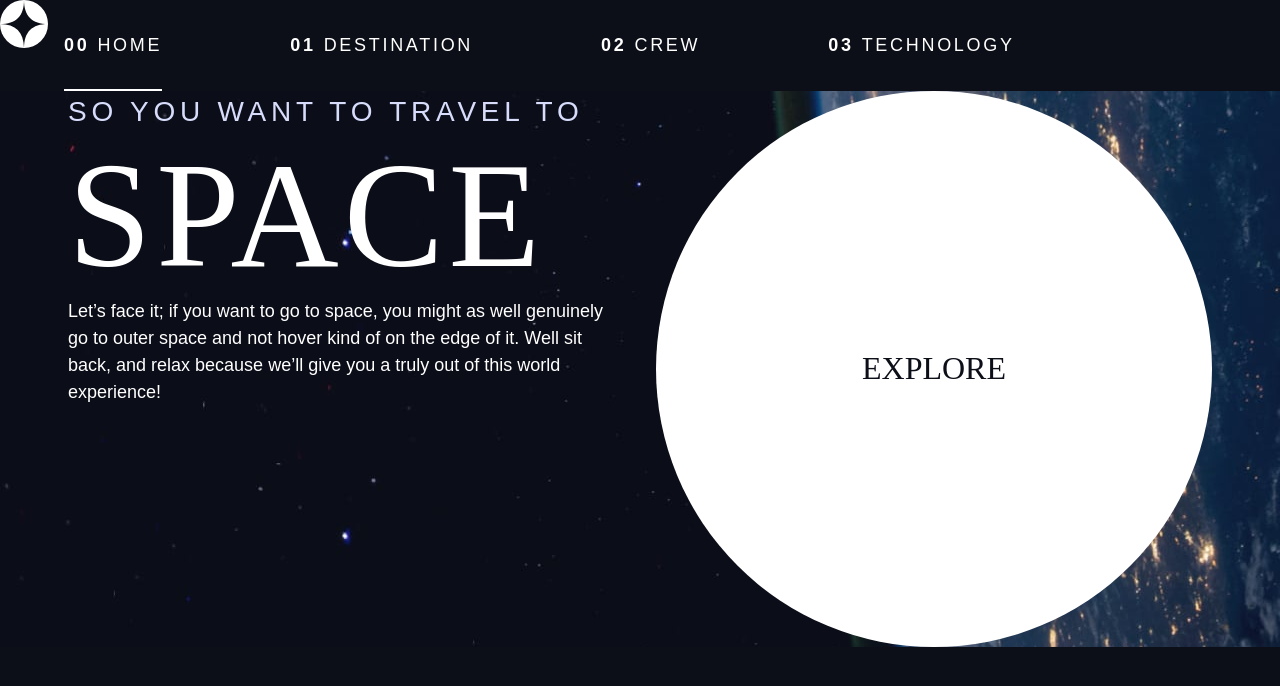
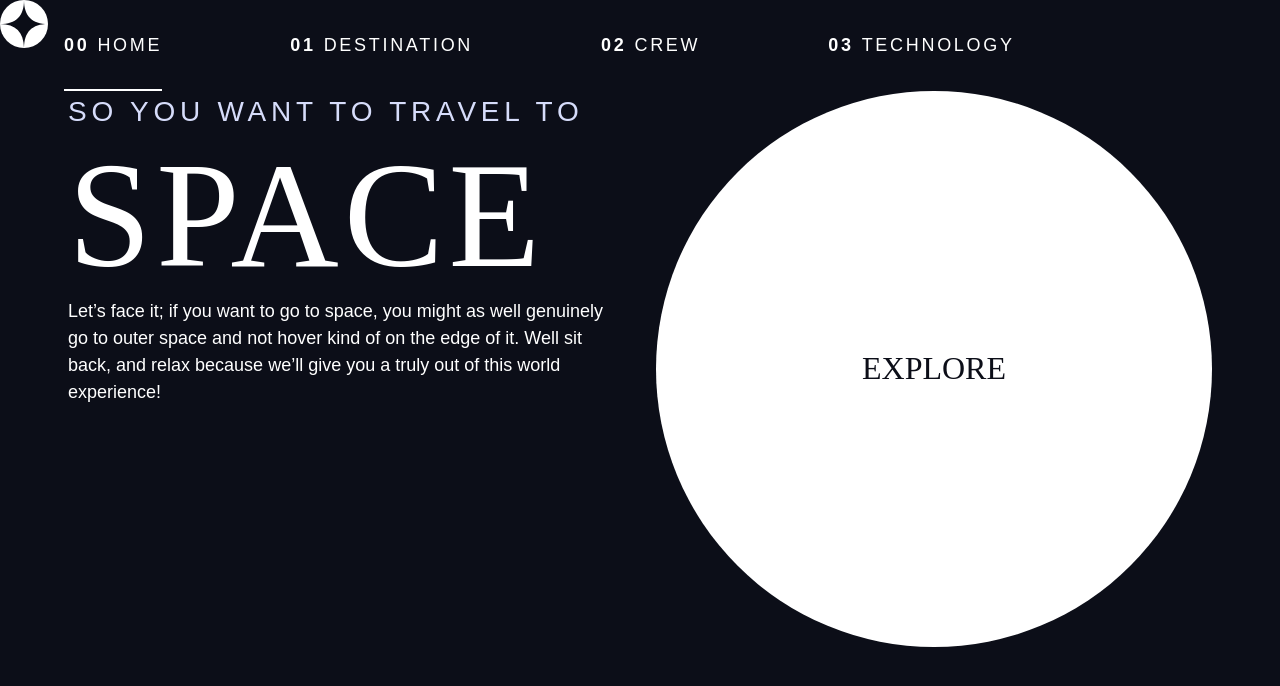
Before and after one commit to JulienLEUILLIER/spaceproject, a React (Create React App) app: page / in a window 1280 px wide. Shown: the top 686 px of the page. Built offline with nearby package versions, Linux system fonts and the light colour scheme.

Commit message:
Revert "I'm stupid but I'm working on it"
This reverts commit 19985de73f03acc90af191546477c38819685268.

```diff
--- a/src/components/Header/Header.tsx
+++ b/src/components/Header/Header.tsx
@@ -3,7 +3,7 @@ import Navigation from './Navigation'
 
 const Header = () => {
 
-  const headings: Readonly<string[]> = ['Home', 'Destination', 'Crew', 'Technology'];
+  const headings = ['Home', 'Destination', 'Crew', 'Technology'];
 
   return (
     <header className='primary-header flex'>
--- a/src/components/Header/Navigation.tsx
+++ b/src/components/Header/Navigation.tsx
@@ -1,11 +1,11 @@
 import React from 'react'
 import { Link } from 'react-router-dom'
 
-export type HeadingProps = {
-    headings: Readonly<string[]>
+interface NavigationProps {
+    headings: string[];
 }
 
-const Navigation = ({headings}: HeadingProps) => {
+const Navigation = ({headings}: NavigationProps) => {
 
     return (
         <nav>
--- a/src/components/MainContent/MainContentComponent.styles.ts
+++ b/src/components/MainContent/MainContentComponent.styles.ts
@@ -1,5 +1,5 @@
 import styled from "styled-components";
 
 export const Wrapper = styled.div`
-    background: url('/assets/home/background-home-desktop.jpg');
+
 `;
```
